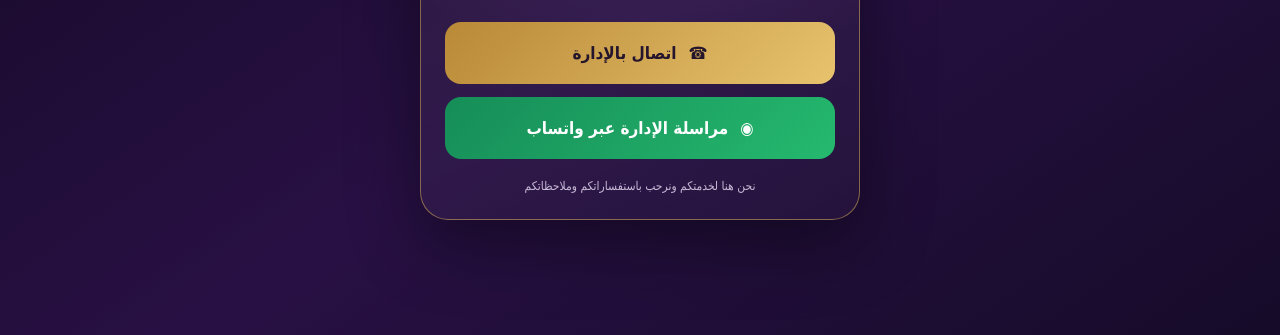
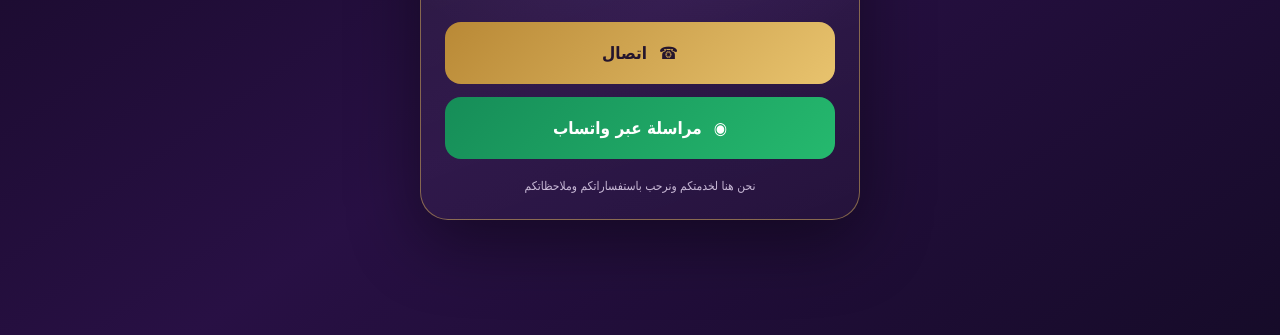
Before and after one commit to adnanalqhtani77-lgtm/alkaif-customer-service, a plain HTML site: page index.html in a window 1280 px wide. Shown: the part 465-800 px from the top of the page. Drawn offline with Linux system fonts and the light colour scheme.

Commit message:
Update index.html

```diff
--- a/index.html
+++ b/index.html
@@ -48,10 +48,10 @@
     <p class="sub">نسعد بتواصلكم معنا. اختر الطريقة المناسبة للتواصل مع الإدارة.</p>
     <div class="actions">
       <a class="action call" href="tel:+966538174054" aria-label="اتصال مباشر بالإدارة">
-        <span aria-hidden="true">☎</span><span>اتصال بالإدارة</span>
+        <span aria-hidden="true">☎</span><span>اتصال </span>
       </a>
       <a class="action whatsapp" href="https://wa.me/966538174054" target="_blank" rel="noopener" aria-label="محادثة واتساب مع الإدارة">
-        <span aria-hidden="true">◉</span><span>مراسلة الإدارة عبر واتساب</span>
+        <span aria-hidden="true">◉</span><span>مراسلة عبر واتساب</span>
       </a>
     </div>
     <p class="hint">نحن هنا لخدمتكم ونرحب باستفساراتكم وملاحظاتكم</p>
```
